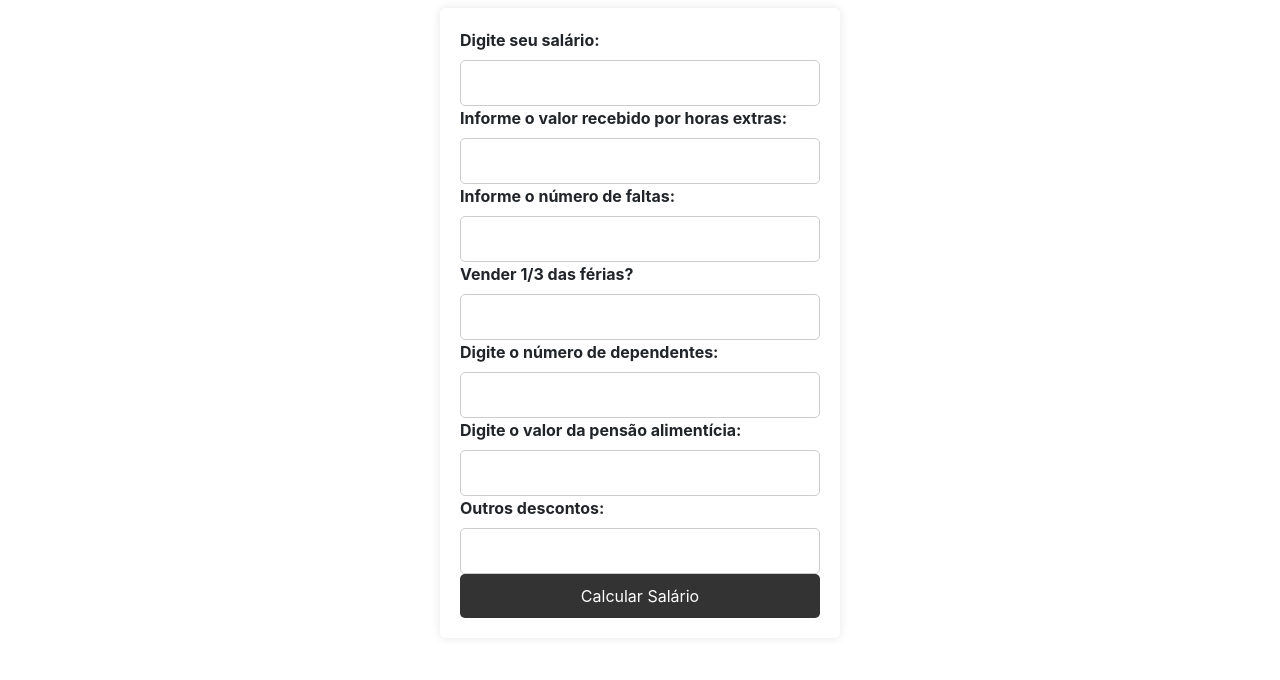
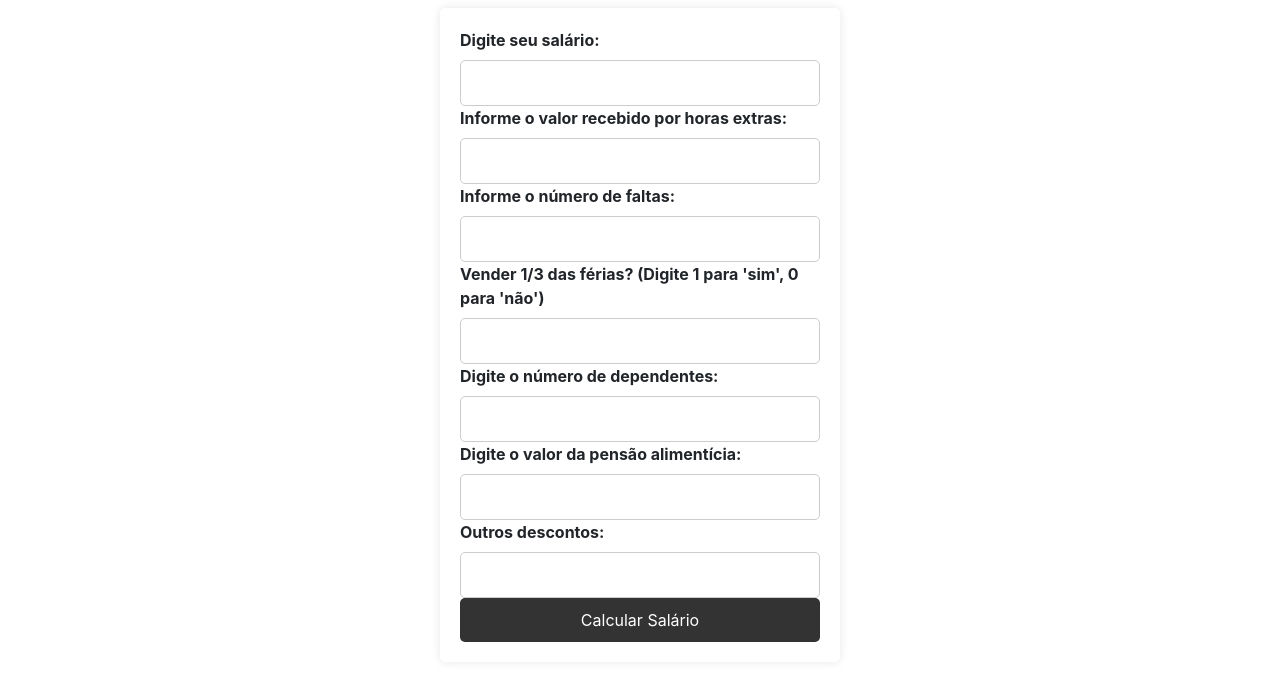
Before and after one commit to guilherme-reale/Calculadora-salario-guilherme, a plain HTML site: page Index.html in a window 1280 px wide. Shown: the part 80-760 px from the top of the page. Drawn offline with nearby package versions, Linux system fonts and the light colour scheme.

Commit message:
Adicionado contexto para a variável vender

```diff
--- a/Index.html
+++ b/Index.html
@@ -20,7 +20,7 @@
         <label for="numeroFaltas">Informe o número de faltas:</label>
         <input type="number" id="numeroFaltas" required>
 
-        <label for="venderFerias">Vender 1/3 das férias?</label>
+        <label for="venderFerias">Vender 1/3 das férias? (Digite 1 para 'sim', 0 para 'não')</label>
         <input type="number" id="venderFerias" required>
 
         <label for="dependentes">Digite o número de dependentes:</label>
```
